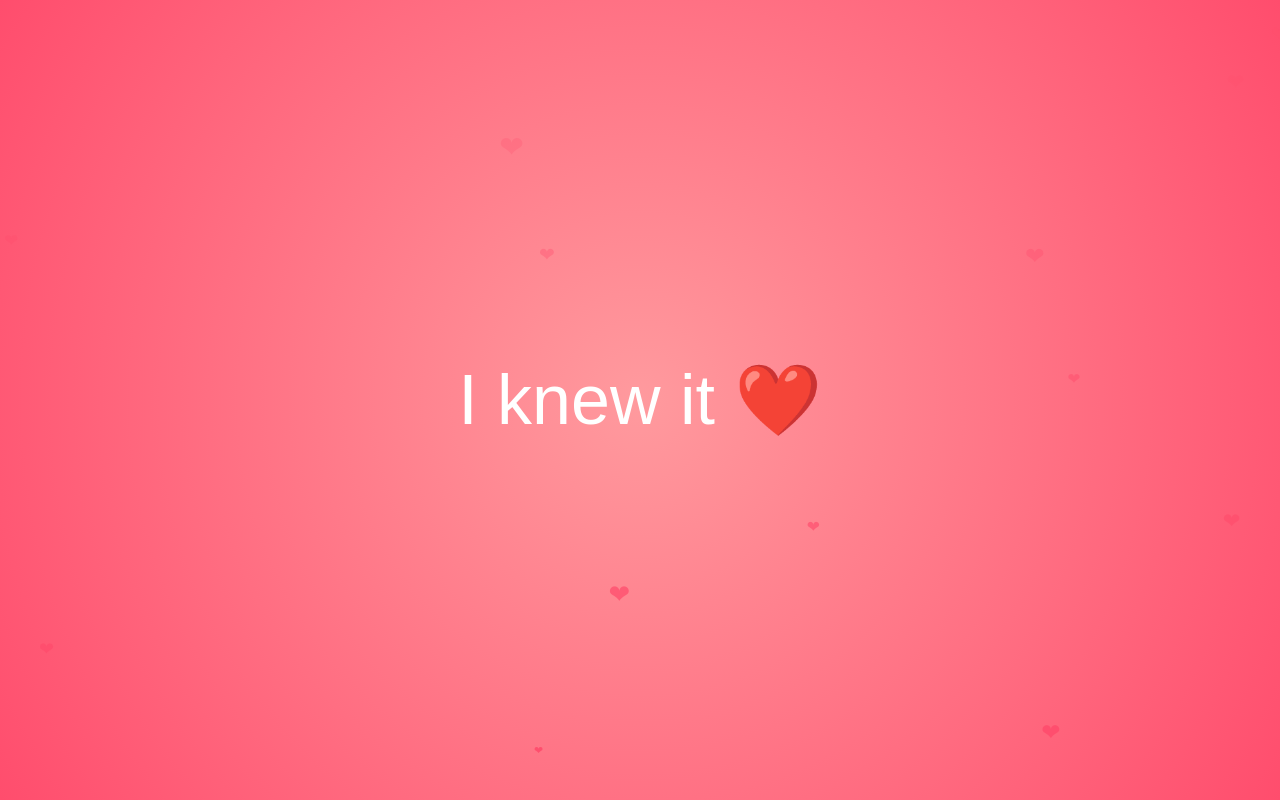
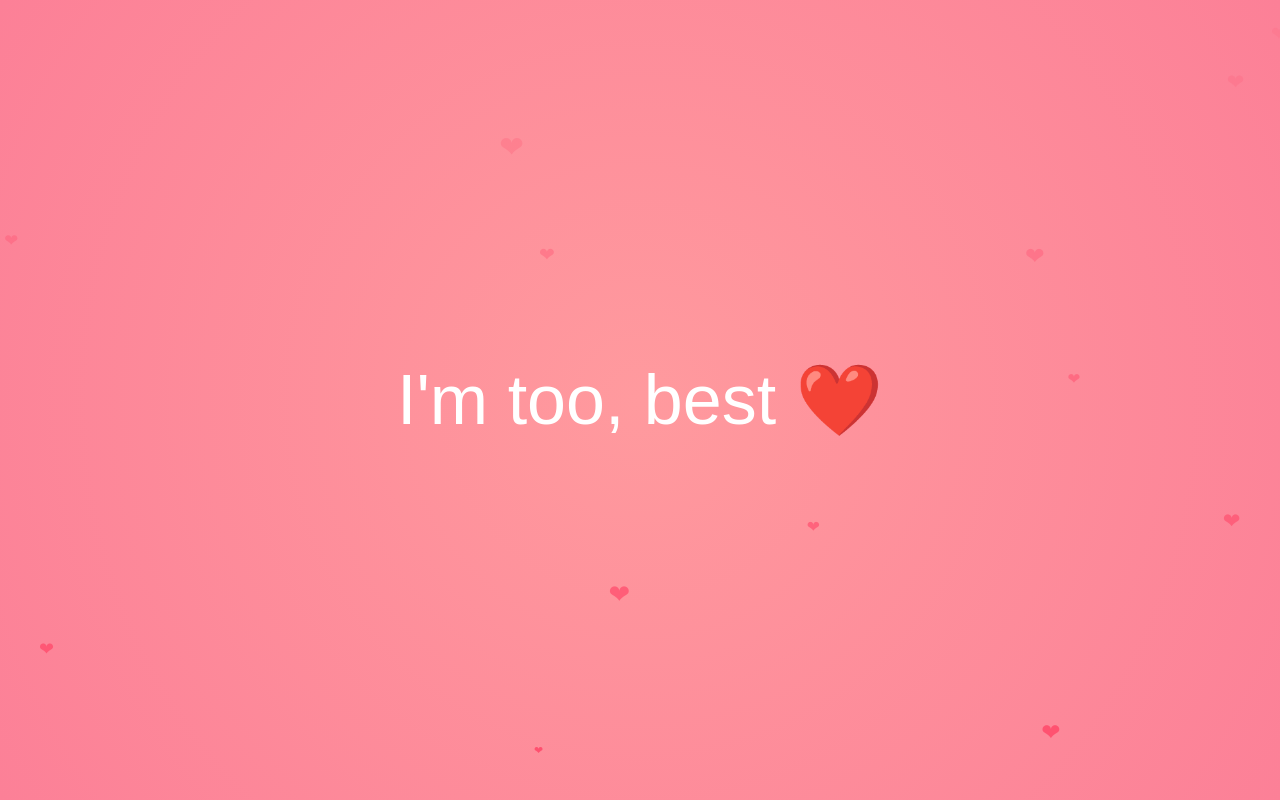
Before and after one commit to aurelclara/ily, a plain HTML site: page index.html in a window 1280 px wide. Both pictures are taken after a click on the button "Yes". Drawn offline with Linux system fonts and the light colour scheme.

Commit message:
Add files via upload

```diff
--- a/script.js
+++ b/script.js
@@ -1,5 +1,5 @@
 // TYPEWRITER TEXT
-const text = "Do you still love me?"
+const text = "Do you still want to be my best? 🥺"
 let index = 0
 
 function typeWriter(){
@@ -65,7 +65,7 @@ yesBtn.addEventListener("click", () => {
 
     // tampilkan pesan
     const msg = document.getElementById("message")
-    msg.innerHTML = "I knew it ❤️"
+    msg.innerHTML = "I'm too, best ❤️"
     msg.style.display = "block"
 
 })
--- a/style.css
+++ b/style.css
@@ -11,7 +11,7 @@ body{
 }
 
 .love-bg{
-    background: radial-gradient(circle, #ff9a9e, #ff4d6d);
+    background: radial-gradient(circle, #ff9a9e, #fc8097);
     transition: 0.8s;
 }
 
```
